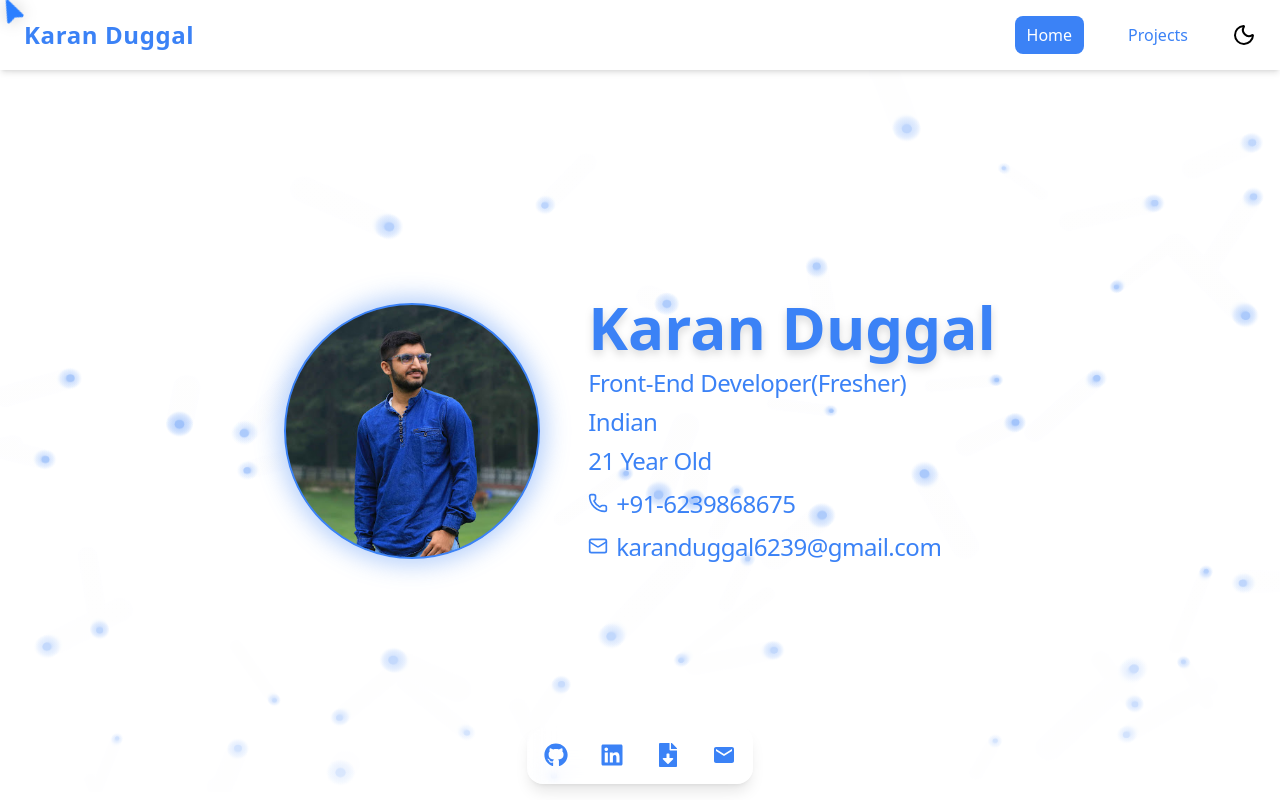
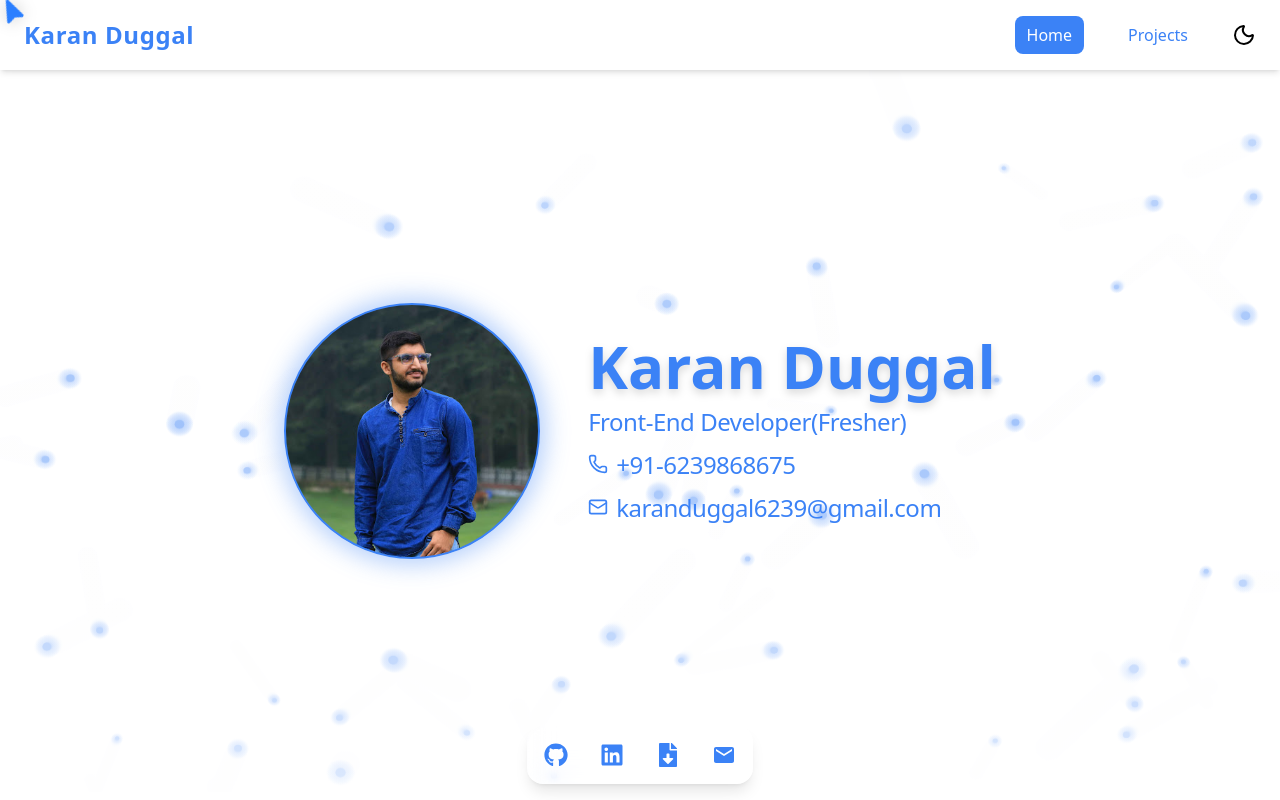
Before and after one commit to karanduggal24/Portfolio, a React (Vite) app: page / in a window 1280 px wide. Shown: the top 800 px of the page. Built offline with nearby package versions, Linux system fonts and the light colour scheme.

Commit message:
Minor Changes

```diff
--- a/src/components/Home/Home.tsx
+++ b/src/components/Home/Home.tsx
@@ -45,10 +45,10 @@ function Home() {
             <div className="text-md sm:text-lg md:text-2xl mt-[6px] text-secondary dark:text-secondary leading-relaxed transition-colors duration-700">
               <TypingAnimation>Front-End Developer(Fresher)</TypingAnimation>
               <br />
-              <TypingAnimation>Indian</TypingAnimation>
-              <br />
-              <TypingAnimation>21 Year Old</TypingAnimation>
-              <br />
+              {/* <TypingAnimation>Indian</TypingAnimation> */}
+              {/* <br /> */}
+              {/* <TypingAnimation>21 Year Old</TypingAnimation> */}
+              {/* <br /> */}
               <div className="flex items-center justify-center md:justify-start gap-2 mt-1">
                 <Phone size={20} className="text-secondary dark:text-secondary" />
                 <TypingAnimation>+91-6239868675</TypingAnimation>
--- a/src/static data/static.tsx
+++ b/src/static data/static.tsx
@@ -79,7 +79,7 @@ export const projects: Project[] = [
     DesignLib: "ShadCN,MagicUI",
     Repo:"https://github.com/karanduggal24/React-Clothing",
     Description:
-      "Clothing-Store — A sleek and modern online storefront built with React, offering a curated selection of apparel and accessories. With clean design and intuitive navigation, it’s designed to deliver a seamless shopping experience from product browsing to checkout.",
+      "Clothing-Store-A sleek and modern online storefront built with React, offering a curated selection of apparel and accessories. With clean design and intuitive navigation, it’s designed to deliver a seamless shopping experience from product browsing to checkout.",
   },
 ];
 
```
